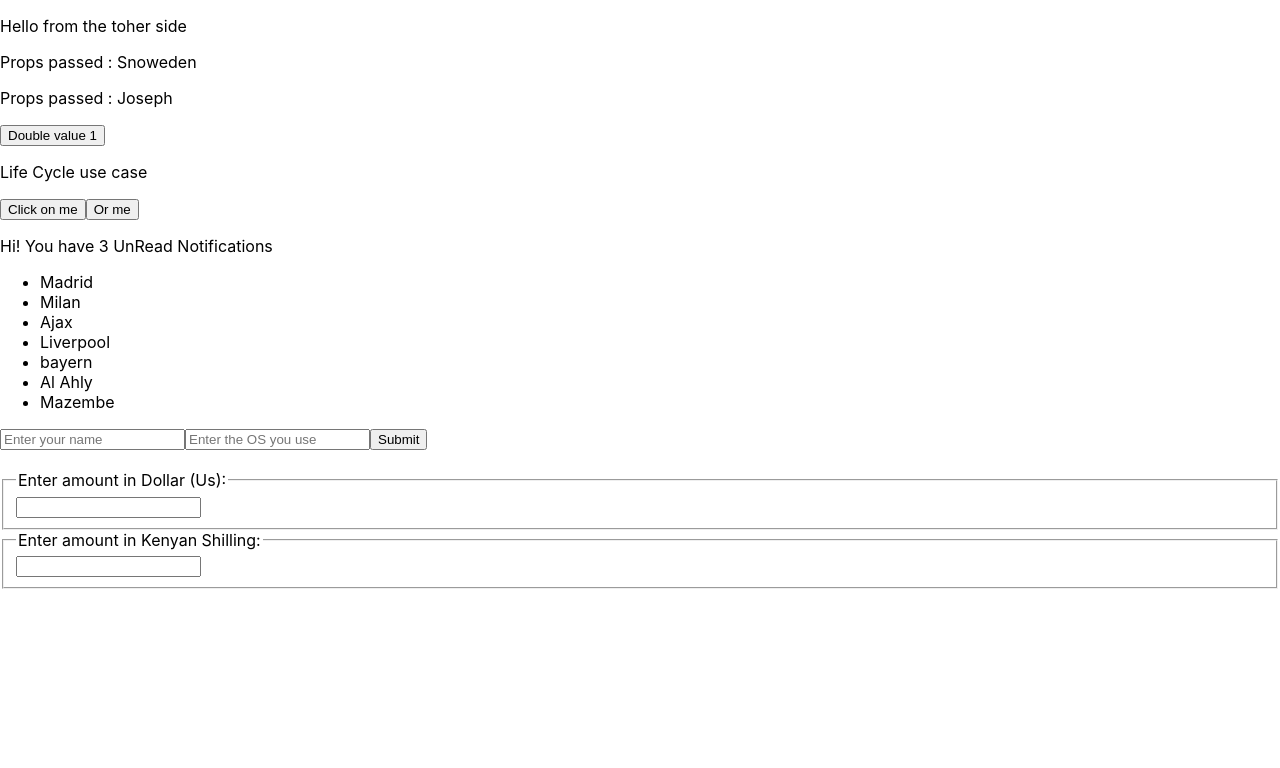
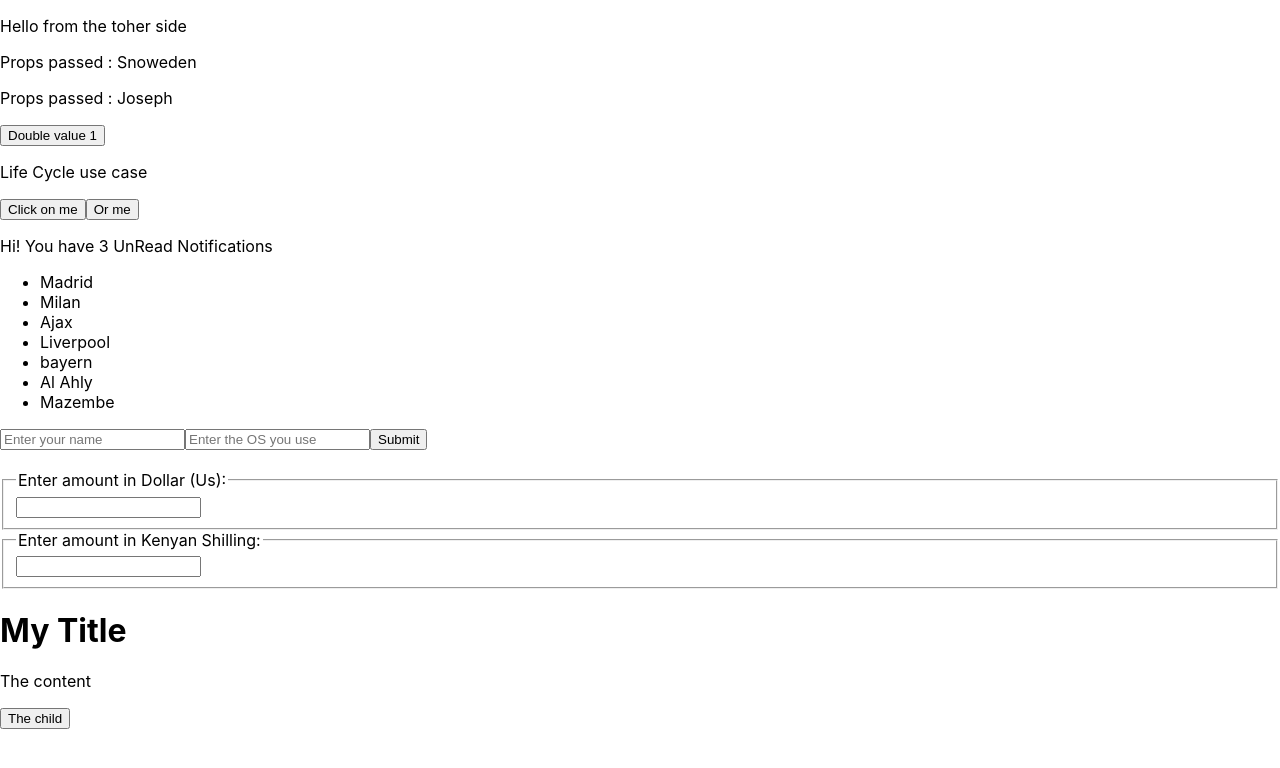
Before and after one commit to berna39/reactjs_fundamental, a React (Create React App) app: page / in a window 1280 px wide. Shown: the top 768 px of the page. Built offline with nearby package versions, Linux system fonts and the light colour scheme.

Commit message:
Composition

```diff
--- /dev/null
+++ b/src/components/CompositionComponent.js
@@ -0,0 +1,29 @@
+import React from "react";
+
+
+function BasicComponent(props){
+    return(<div>
+                <h1>{ props.title }</h1>
+                <p>{ props.content }</p>
+                <div>
+                    { props.children }
+                </div>
+           </div>);
+}
+
+
+class CompositionComponent extends React.Component{
+    constructor(props){
+        super(props);
+    }
+
+    render(){
+        return(<div>
+                    <BasicComponent title="My Title" content="The content">
+                        <button>The child</button>
+                    </BasicComponent>
+               </div>);
+    }
+}
+
+export default CompositionComponent;
--- a/src/index.js
+++ b/src/index.js
@@ -10,6 +10,7 @@ import LifeCycleComponent from './components/LifeCycleComponent';
 import EventComponent from './components/EventComponent';
 import ConditionalRendering from './components/ConditionalRendering';
 import ListComponent from './components/ListComponent';
+import CompositionComponent from './components/CompositionComponent';
 import MoneyConverterComponent from './components/MoneyConverterComponent';
 import Form from './components/Form';
 
@@ -26,6 +27,7 @@ root.render(
     <ListComponent />
     <Form />
     <MoneyConverterComponent />
+    <CompositionComponent />
   </React.StrictMode>
 );
 
```
